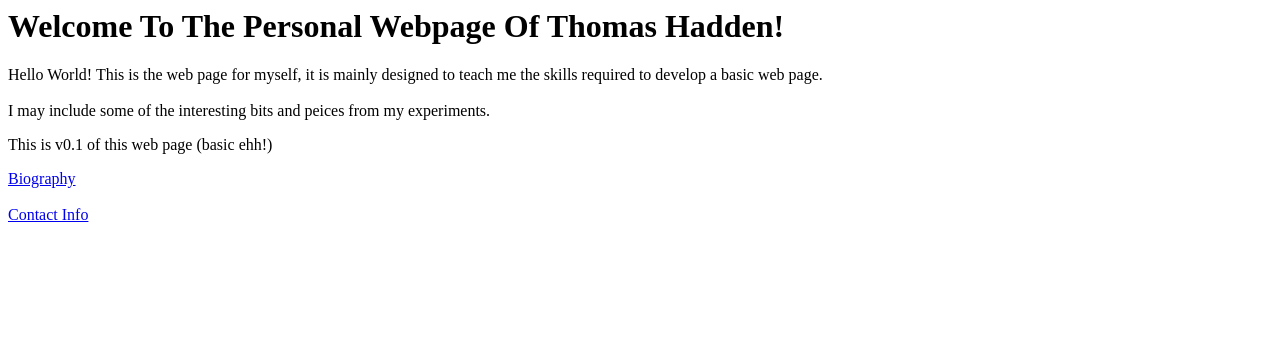
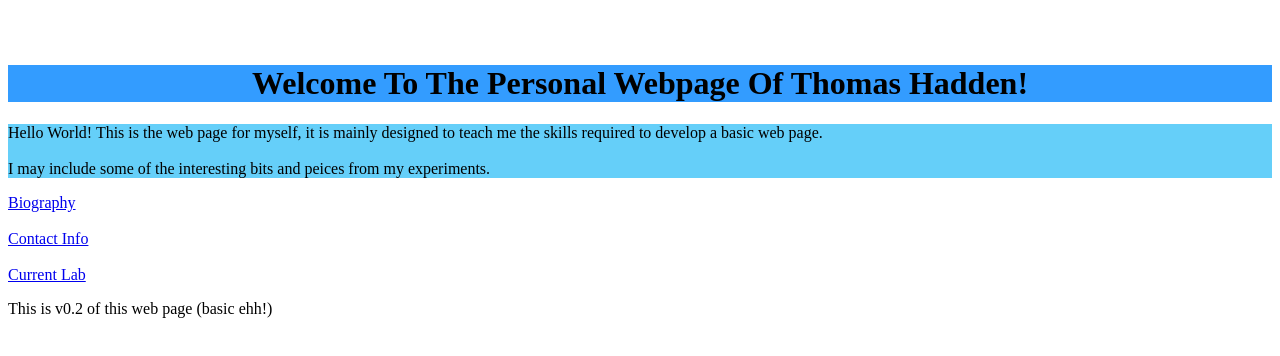
Before and after one commit to hadwll/hadwll.github.io, a plain HTML site: page index.html in a window 1280 px wide. Drawn offline with Linux system fonts and the light colour scheme.

Commit message:
add images etc

```diff
--- a/index.html
+++ b/index.html
@@ -1,6 +1,10 @@
 <! DOCTYPE html>
 
 <html>
+
+<br>
+<br>
+
 
 <head>
 <title> The Web Page of Thomas. H Hadden </title>
@@ -9,23 +13,18 @@
 
 <body>
 
-<h1> Welcome To The Personal Webpage Of Thomas Hadden!</h1>
 
-<p>
-Hello World!
+<h1 style="text-align:center;background-color:#339CFF">Welcome To The Personal Webpage Of Thomas Hadden!</h1>
+
+
+<p style="background-color:#65CFF9;">Hello World!
 
 This is the web page for myself, it is mainly designed to teach me the skills required to develop a basic web page.
 <br>
 <br>
-I may include some of the interesting bits and peices from my experiments.
+I may include some of the interesting bits and peices from my experiments.</p>
 
-</p>
 
-<p>
-
-This is v0.1 of this web page (basic ehh!)
-
-</p>
 
 <a href="link1.html">Biography</a>
 
@@ -34,6 +33,18 @@ This is v0.1 of this web page (basic ehh!)
 
 <a href="link2.html">Contact Info</a>
 
+<br>
+<br>
+
+<a href="link3.html">Current Lab</a>
+
+<p>
+
+This is v0.2 of this web page (basic ehh!)
+
+</p>
+
+
 </body>
 
 
```
Also changed, not shown: link1.html (+5 -0 lines), link2.html (+3 -1 lines), link3.html (added, +32 -0 lines), lab.jpg (added).
